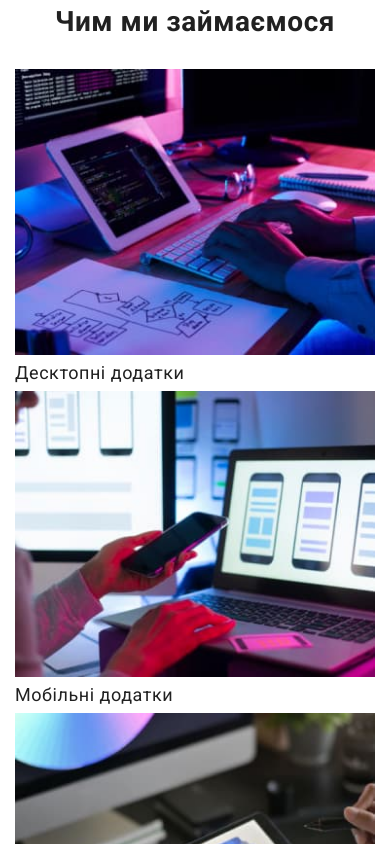
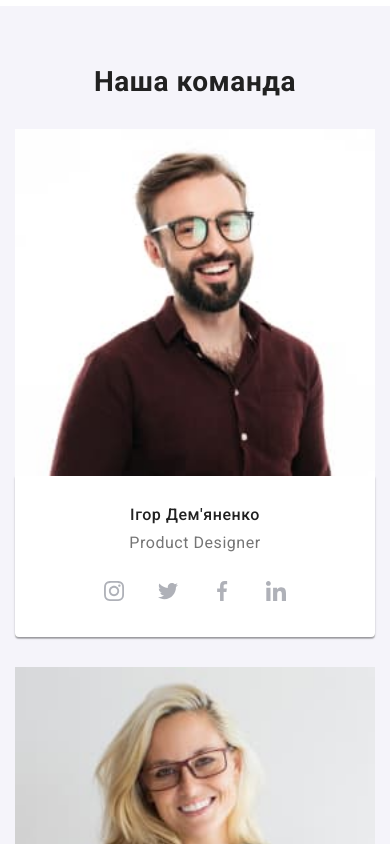
Before and after one commit to Shadow-SML/goit-markup-hw-08, a plain HTML site: page index.html in a window 390 px wide. Shown: the part 1560-2404 px from the top of the page. Drawn offline with nearby package versions, Linux system fonts and the light colour scheme.

Commit message:
red mobile frendly team-section

```diff
--- a/sass/components/_team-section.scss
+++ b/sass/components/_team-section.scss
@@ -1,7 +1,7 @@
 .team-section {
     background-color: var(--secondary-gray-color);
 
-    min-width: 479px;
+    width: 100%;
     text-align: center;
     margin: 0 auto;
     height: auto;
@@ -14,8 +14,9 @@
 
 .team-list {
     display: flex;
+    width: 100%;
     flex-wrap: wrap;
-    // justify-content: center;
+    justify-content: center;
     gap: 30px;
 
     &__item {
@@ -42,8 +43,7 @@
         }
 
     &__image {
-            display: block;
-                width: 450px;
+            width: 450px;
 
             @media screen and (min-width: $tablet) {
                 width: 354px;
@@ -55,17 +55,21 @@
         }
 
     &__container {
-            padding: 30px 122px 24px 122px;
+            width: 100%;
             background-color: var(--primary-white-color);
             box-shadow: $modal-box-shadow;
             border-radius: 0px 0px 4px 4px;
+            text-align: center;
+            padding: 30px 0 24px 0;
+
+
 
             @media screen and (min-width: $tablet) {
-                    padding: 30px 74px 24px 74px;
+                    padding: 30px 0 24px 0;
                 }
 
             @media screen and (min-width: $desktop) {
-                    padding: 30px 32px;
+                    padding: 30px 0 32px 0;
                 }
         }
 }
--- a/sass/main.scss
+++ b/sass/main.scss
@@ -3,7 +3,7 @@
 @import "./base/global-styles";
 @import "./base/container";
 
-// @import "./components/about-section";
+@import "./components/about-section";
 // @import "./components/cards-list";
 // @import "./components/clients-section";
 @import "./components/features-section";
@@ -15,5 +15,5 @@
 @import "./components/mobile-menu";
 @import "./components/modal";
 @import "./components/primary-button";
-// @import "./components/social-links";
-// @import "./components/team-section";
+@import "./components/social-links";
+@import "./components/team-section";
```
Also changed, not shown: index.html (+1 -1 lines), css/main.css, css/main.min.css, 2 other files.
